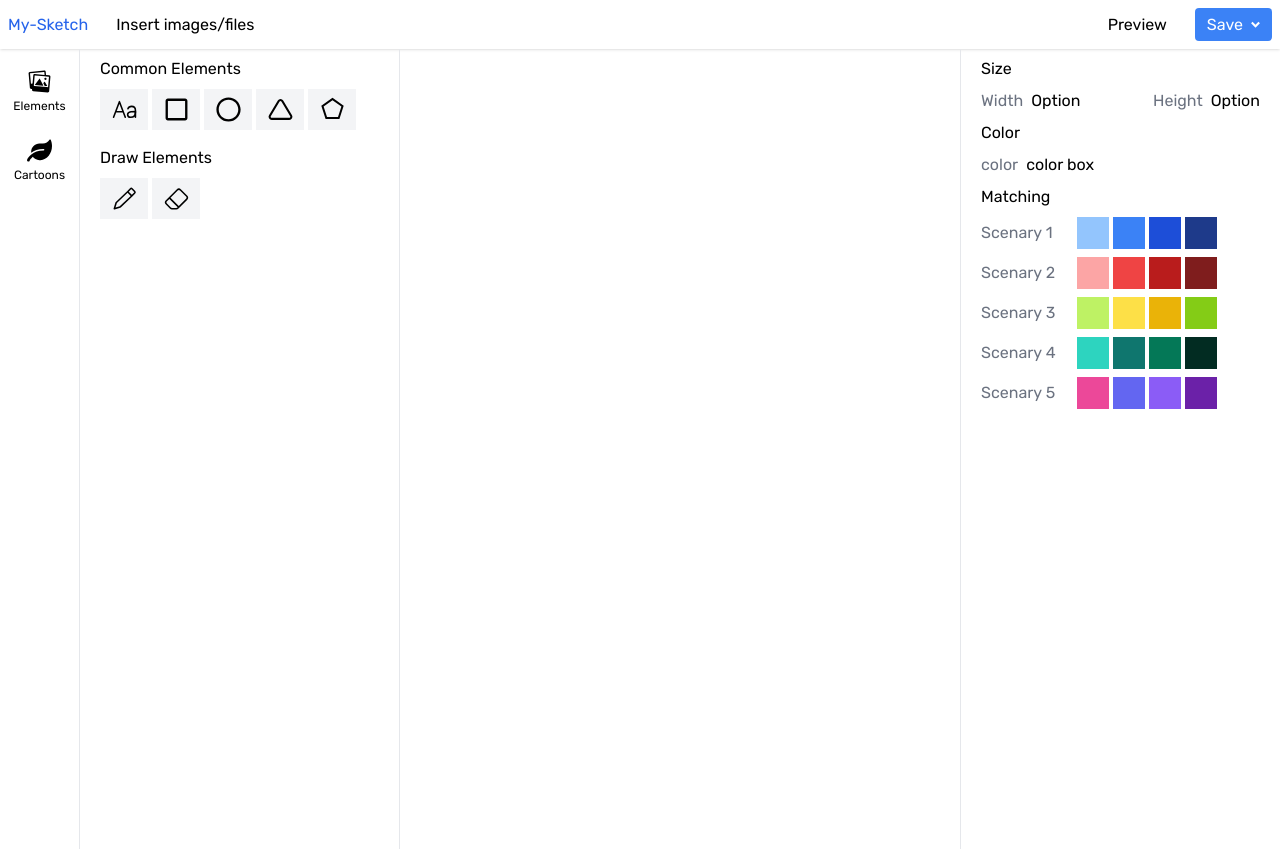
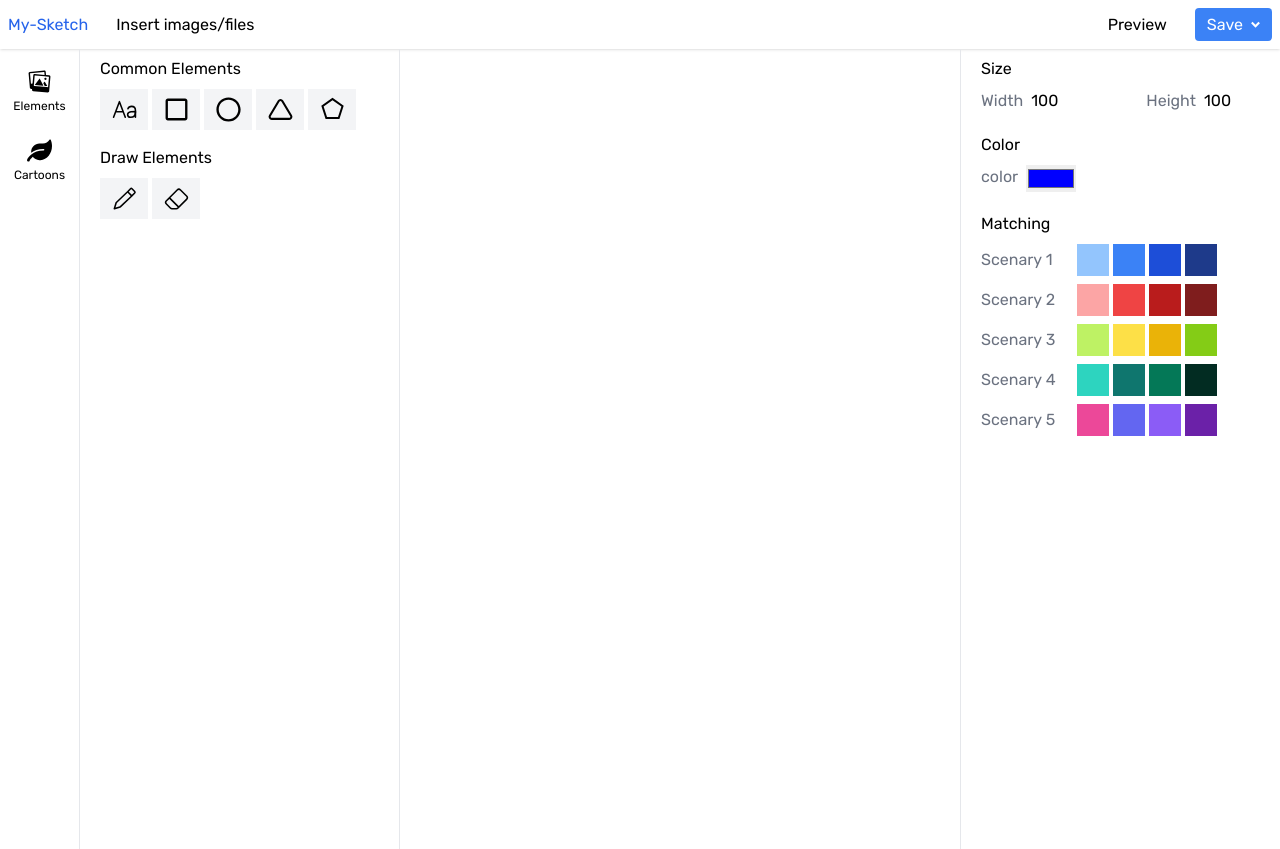
Before and after one commit to 2201monesh/my-sketch, a Next.js app: page / in a window 1280 px wide. Built offline with nearby package versions, Linux system fonts and the light colour scheme.

Commit message:
section/default-toolbox/colorpicker

```diff
--- a/app/components/ToolBoxDefaultScreen.jsx
+++ b/app/components/ToolBoxDefaultScreen.jsx
@@ -4,24 +4,24 @@ import Scenary from '../tools/Scenary'
 function ToolBoxDefaultScreen() {
   return (
     <div>
-      <div className='size'>
+      <div className='size pb-3'>
         <h3>Size</h3>
         <div className='flex justify-between pt-2'>
           <div className='flex'>
             <h3 className='pr-2 text-gray-500 hover:text-blue-600'>Width</h3>
-            <h3>Option</h3>   {/* edit this to options tab */}
+            <input className='w-14' type="number" id="width" name="width" min="1" value="100"></input>    {/* create state to manage the width */}
           </div>
           <div className='flex'>
             <h3 className='pr-2 text-gray-500 hover:text-blue-600'>Height</h3>
-            <h3>Option</h3>   {/* edit this to options tab */}
+            <input className='w-14' type="number" id="height" name="height" min="1" value="100"></input>     {/* create state to manage the height */}
           </div>
         </div>
       </div>
-      <div className='color pt-2 bg-bl bg-'>
+      <div className='color pt-2 pb-3'>
         <h3>Color</h3>
         <div className='flex pt-2'>
           <h3 className='pr-2 text-gray-500 hover:text-blue-600'>color</h3>
-          <h3>color box</h3>
+          <input type="color" id="colorpicker" value="#0000ff"></input>     {/* create state to manage the color */}
         </div>
       </div>
       <div className='matching pt-2'>
--- a/app/page.jsx
+++ b/app/page.jsx
@@ -9,6 +9,7 @@ export default function Home() {
       <Sidebar />
       <ElementsTab />
      </div>
+
      <div>
       <ToolBox />
      </div>
```
